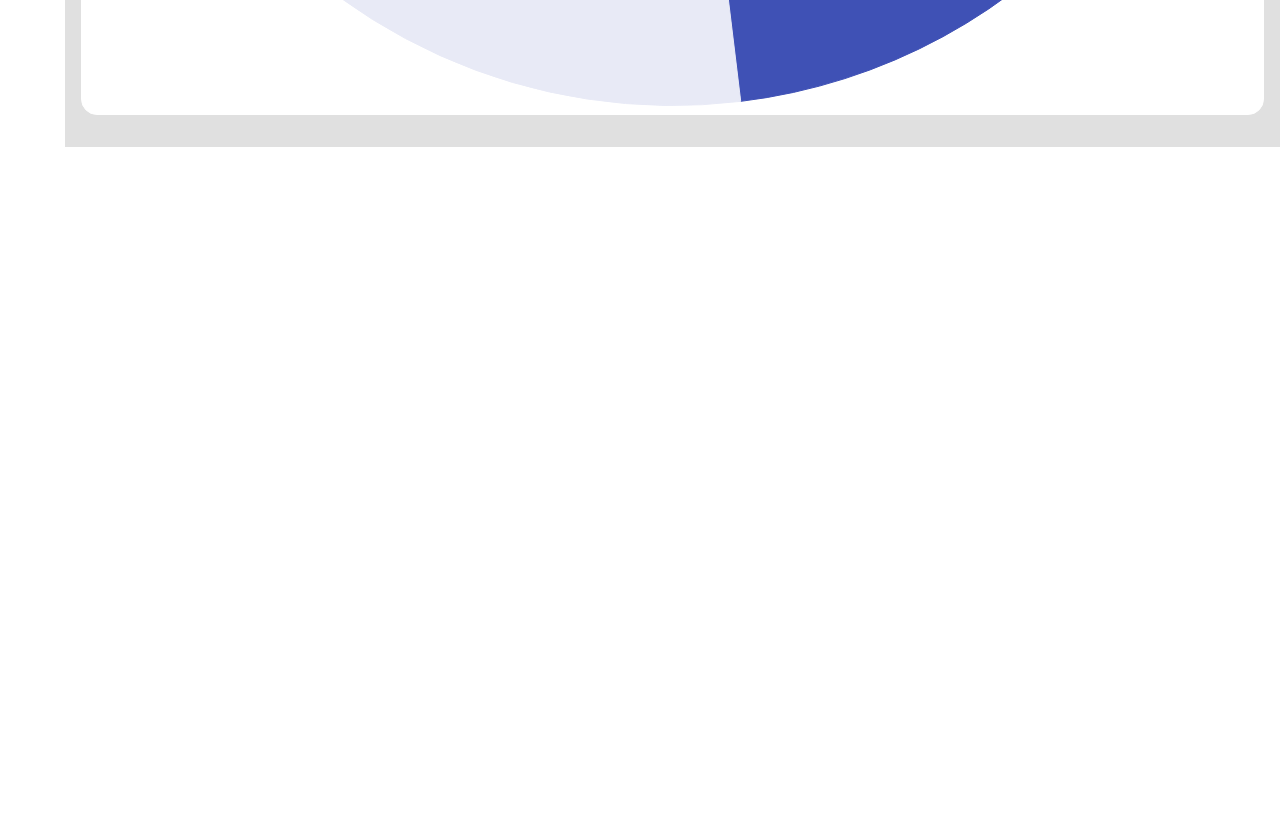
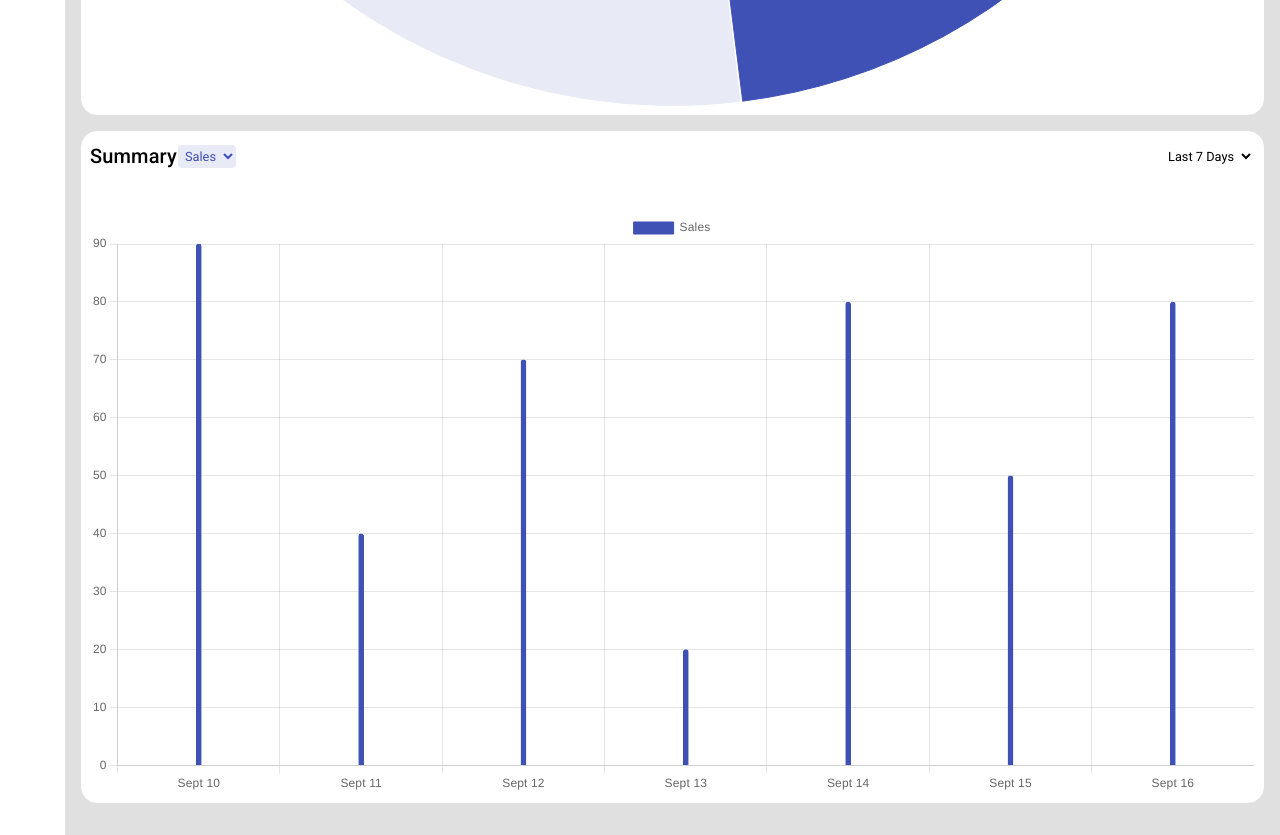
Before and after one commit to udeaghad/metrix, a React (Create React App) app: page / in a window 1280 px wide. Shown: the part 2020-2855 px from the top of the page. Before the commit the page ends 2167 px from the top, so only its background shows below. Built offline with nearby package versions, Linux system fonts and the light colour scheme.

Commit message:
Create Summary component

```diff
--- a/package.json
+++ b/package.json
@@ -3,6 +3,9 @@
   "version": "0.1.0",
   "private": true,
   "dependencies": {
+    "@devexpress/dx-react-chart": "^4.0.5",
+    "@devexpress/dx-react-chart-material-ui": "^4.0.5",
+    "@devexpress/dx-react-core": "^4.0.5",
     "@emotion/react": "^11.11.1",
     "@emotion/styled": "^11.11.0",
     "@mui/icons-material": "^5.14.1",
--- a/src/components/MarketingChart/MarketingChart.tsx
+++ b/src/components/MarketingChart/MarketingChart.tsx
@@ -1,5 +1,4 @@
 import { Box, Typography } from "@mui/material";
-
 interface MarketingChartProps {
   Doughnut: any;
   chartData: any;
@@ -8,6 +7,7 @@ interface MarketingChartProps {
 }
 
 const MarketingChart = ({chartData, Doughnut, reportRange, handleChange}: MarketingChartProps) => {
+
   return (
     <Box sx={{backgroundColor: "white", border: "1px solid white", p: 1, borderRadius: "1rem", mb: 2 }}>
       <Box sx={{display: "flex", justifyContent: "space-between", alignItems: "center", mb: 5}}>
--- a/src/components/SummaryChart/SummaryChart.tsx
+++ b/src/components/SummaryChart/SummaryChart.tsx
@@ -1,6 +1,62 @@
-const SummaryChart = () => {
+import { Box, Typography, Theme } from "@mui/material";
+
+interface SummaryChartProps {
+  handleSelectCategoryChange: (event: React.ChangeEvent<{ value: unknown }>) => void;
+  category: string;
+  dateRange: string;
+  handleDateRangeChange: (event: React.ChangeEvent<{ value: unknown }>) => void;
+  theme: Theme;
+  Bar: any;
+  barData: any;
+  barChartOptions: any;
+}
+
+const SummaryChart = ({handleSelectCategoryChange, category, dateRange, handleDateRangeChange, theme, Bar, barData, barChartOptions}: SummaryChartProps) => {
   return (
-    <div>Summary</div>
+    <Box sx={{backgroundColor: "white", border: "1px solid white", p: 1, borderRadius: "1rem", mb: 2 }}>
+      <Box sx={{display: "flex", justifyContent: "space-between", alignItems: "center", mb: 5}}>
+        <Box sx={{display:"flex", justifyContent: "center", alignItems: "center"}}>
+          <Typography variant="h6" sx={{color: "black"}}>
+            Summary
+          </Typography>
+
+          <Box sx={{ minWidth: 80}}>
+          <form>
+            <select
+              id="category"
+              aria-label='category name'
+              value={category}
+              onChange={handleSelectCategoryChange}
+              style={{backgroundColor: theme.palette.primary.variant, border: "1px white solid", borderRadius: "5px", padding: "3px", fontSize: "0.8rem",color: theme.palette.primary.main}}
+            >
+              <option selected value="Sales">Sales</option>
+              <option value="Order">Order</option>
+            </select>
+          </form>
+        </Box>
+
+        </Box>
+
+        <Box sx={{ minWidth: 80, top: 0, right: 0, position: "relative" }}>
+          <form>
+            <select
+              id="shop"
+              aria-label='shop name'
+              value={dateRange}
+              onChange={handleDateRangeChange}
+              style={{backgroundColor: "inherit", border: "1px white solid", borderRadius: "5px", padding: "3px", fontSize: "0.8rem"}}
+            >
+              <option selected value="Last 7 Days">Last 7 Days</option>
+              <option value="Last Month">Last Month</option>
+            </select>
+          </form>
+        </Box>
+      </Box>
+
+      <Box sx={{width: "100%"}}>
+        <Bar data={barData} options={barChartOptions}/>
+      </Box>
+    </Box>
   )
 }
 
--- a/src/pages/Dashboard/Dashboard.tsx
+++ b/src/pages/Dashboard/Dashboard.tsx
@@ -5,8 +5,8 @@ import PeopleAltOutlinedIcon from '@mui/icons-material/PeopleAltOutlined';
 import Inventory2OutlinedIcon from '@mui/icons-material/Inventory2Outlined';
 import ShoppingBagOutlinedIcon from '@mui/icons-material/ShoppingBagOutlined';
 import ShoppingCartOutlinedIcon from '@mui/icons-material/ShoppingCartOutlined';
-import { Chart as ChartJS, ArcElement, Tooltip, Legend } from 'chart.js';
-import { Doughnut } from 'react-chartjs-2';
+import { Chart as ChartJS, ArcElement, Legend, CategoryScale, LinearScale, BarElement } from 'chart.js';
+import { Doughnut, Bar } from 'react-chartjs-2';
 
 
 
@@ -15,12 +15,23 @@ import { useTheme } from '@mui/material/styles';
 import {DrawerHeader} from './Style';
 import ReportCard from '../../components/ReportCard/ReportCard';
 import MarketingChart from '../../components/MarketingChart/MarketingChart';
+import SummaryChart from '../../components/SummaryChart/SummaryChart';
 
 const Dashboard = () => {
   const theme = useTheme();
   const [reportRange, setReportRange] = useState("This Week");
+  const [category, setCategory] = useState("Sales");
+  const [dateRange, setDateRange] = useState("Last 7 days");
   const handleChange = (event: React.ChangeEvent<{ value: unknown }>) => {
     setReportRange(event.target.value as string)
+  }
+
+  const handleSelectCategoryChange = (event: React.ChangeEvent<{ value: unknown }>) => {
+    setCategory(event.target.value as string)
+  }
+
+  const handleDateRangeChange = (event: React.ChangeEvent<{ value: unknown }>) => {
+    setDateRange(event.target.value as string)
   }
 
   const data = {
@@ -74,7 +85,7 @@ const Dashboard = () => {
 
   }
 
-  ChartJS.register(ArcElement, Legend);
+  ChartJS.register(ArcElement, Legend, CategoryScale, LinearScale, BarElement);
 
   const chartData = {
     labels: ["Acquisition", "Purchase", "Retention"],
@@ -94,9 +105,43 @@ const Dashboard = () => {
         ],
         borderWidth: 1,
         backdropColor: "#e0e0e0",
+        innerRadius: 1,
+        weight: 0.5,
+        spacing: 2
       },
     ]
   }
+
+  const barChartOptions = {
+    responsive: true,
+    plugins: {
+      legend: {
+        position: 'top' as const,
+      },
+      title: {
+        display: true,
+        text: 'Chart.js Bar Chart',
+      },
+    },
+  };
+
+  const barData = {
+    labels: ["Sept 10", "Sept 11", "Sept 12", "Sept 13", "Sept 14", "Sept 15", "Sept 16"],
+    datasets: [
+      {
+        label: 'Sales',
+        data: [ 90, 40, 70, 20, 80, 50, 80],
+        backgroundColor: theme.palette.primary.main,
+        borderColor: theme.palette.primary.main,
+        borderWidth: 1,
+        barThickness: 5,
+        borderRadius: {topLeft: 5, topRight: 5},
+        maxBarThickness: 5,
+      },
+    ],
+  };
+
+
   return (
     <Box component="main" sx={{ flexGrow: 1, p: 2, backgroundColor: "#e0e0e0"}}>
       <DrawerHeader />
@@ -173,6 +218,18 @@ const Dashboard = () => {
         handleChange={handleChange}
         reportRange={reportRange}
       />
+
+      <SummaryChart
+        theme={theme}
+        handleSelectCategoryChange={handleSelectCategoryChange}
+        category={category}
+        handleDateRangeChange={handleDateRangeChange}
+        dateRange={dateRange}
+        Bar={Bar}
+        barData={barData}
+        barChartOptions={barChartOptions}
+
+      />
     </Box>
   )
 }
```
Also changed, not shown: 1 other file (tests, documents, lock files or other folders).
